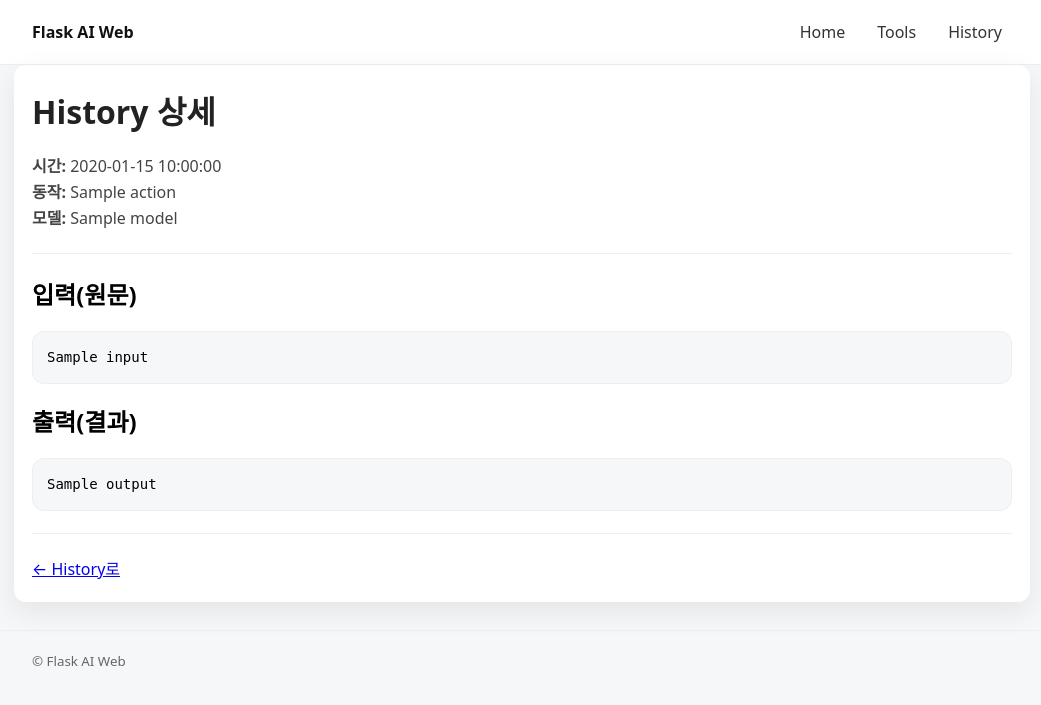
After one commit to Jung-Euntaek/PythonWebspace, a Flask app: template templates/history_detail.html in a window 1280 px wide. The commit adds this page. Shown: the top 705 px of the page, without its empty margins (118-1159 px from the left). Run offline with Flask 3, Linux system fonts and the light colour scheme; the template is opened without the code that fills it: most values are stand-ins (such as "Sample title", 1, 10 or a date in 2020).

Commit message:
feat: add history detail page for CSV history

```diff
--- a/app.py
+++ b/app.py
@@ -28,12 +28,15 @@ def summarize_with_gemini(text: str) -> str:
 HISTORY_PATH = "history.csv"
 
 def append_history(action: str, input_text: str, output_text: str, model_name: str) -> None:
-    """요약 결과를 CSV에 누적 저장."""
     is_new_file = not os.path.exists(HISTORY_PATH)
     with open(HISTORY_PATH, "a", newline="", encoding="utf-8") as f:
         writer = csv.DictWriter(
             f,
-            fieldnames=["timestamp", "action", "model", "input_preview", "output_preview"],
+            fieldnames=[
+                "timestamp", "action", "model",
+                "input", "output",
+                "input_preview", "output_preview",
+            ],
         )
         if is_new_file:
             writer.writeheader()
@@ -43,10 +46,13 @@ def append_history(action: str, input_text: str, output_text: str, model_name: s
                 "timestamp": datetime.now().strftime("%Y-%m-%d %H:%M:%S"),
                 "action": action,
                 "model": model_name,
+                "input": input_text,
+                "output": output_text,
                 "input_preview": (input_text[:120] + "…") if len(input_text) > 120 else input_text,
                 "output_preview": (output_text[:120] + "…") if len(output_text) > 120 else output_text,
             }
         )
+
 
 def read_history(limit: int = 50):
     """CSV에서 최근 기록을 읽어 리스트로 반환."""
@@ -105,5 +111,15 @@ def history():
     rows = read_history(limit=50)
     return render_template("history.html", rows=rows)
 
+@app.route("/history/<int:idx>")
+def history_detail(idx: int):
+    rows = read_history(limit=200)  # 넉넉히 읽기
+    if idx < 0 or idx >= len(rows):
+        return "해당 기록을 찾을 수 없습니다.", 404
+
+    row = rows[idx]
+    return render_template("history_detail.html", row=row, idx=idx)
+
+
 if __name__ == "__main__":
     app.run(debug=True)
--- a/static/style.css
+++ b/static/style.css
@@ -182,3 +182,14 @@ p {
   border-color: #fecaca;
   color: #7f1d1d;
 }
+
+.code {
+  white-space: pre-wrap;
+  word-break: break-word;
+  background: #f6f7f9;
+  border: 1px solid #eceef2;
+  border-radius: 12px;
+  padding: 14px;
+  font-size: 14px;
+  line-height: 1.6;
+}
--- a/templates/history.html
+++ b/templates/history.html
@@ -20,7 +20,7 @@
       <tbody>
         {% for r in rows %}
           <tr>
-            <td>{{ r.timestamp }}</td>
+            <td><a href="/history/{{ loop.index0 }}">{{ r.timestamp }}</a></td>
             <td>{{ r.action }}</td>
             <td>{{ r.model }}</td>
             <td>{{ r.input_preview }}</td>
--- /dev/null
+++ b/templates/history_detail.html
@@ -0,0 +1,23 @@
+{% extends "base.html" %}
+
+{% block title %}History Detail{% endblock %}
+
+{% block content %}
+  <h1>History 상세</h1>
+  <p>
+    <strong>시간:</strong> {{ row.timestamp }}<br>
+    <strong>동작:</strong> {{ row.action }}<br>
+    <strong>모델:</strong> {{ row.model }}
+  </p>
+
+  <hr class="divider">
+
+  <h2>입력(원문)</h2>
+  <pre class="code">{{ row.input }}</pre>
+
+  <h2>출력(결과)</h2>
+  <pre class="code">{{ row.output }}</pre>
+
+  <hr class="divider">
+  <a href="/history">← History로</a>
+{% endblock %}
```
